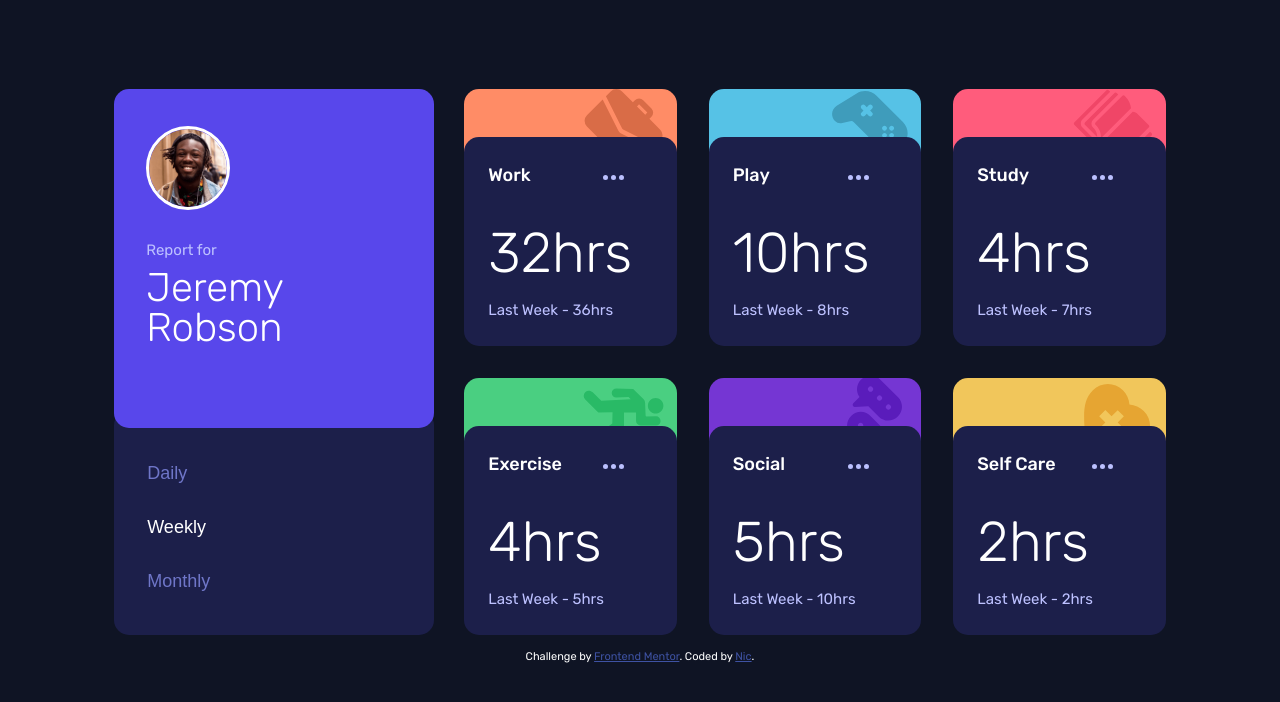
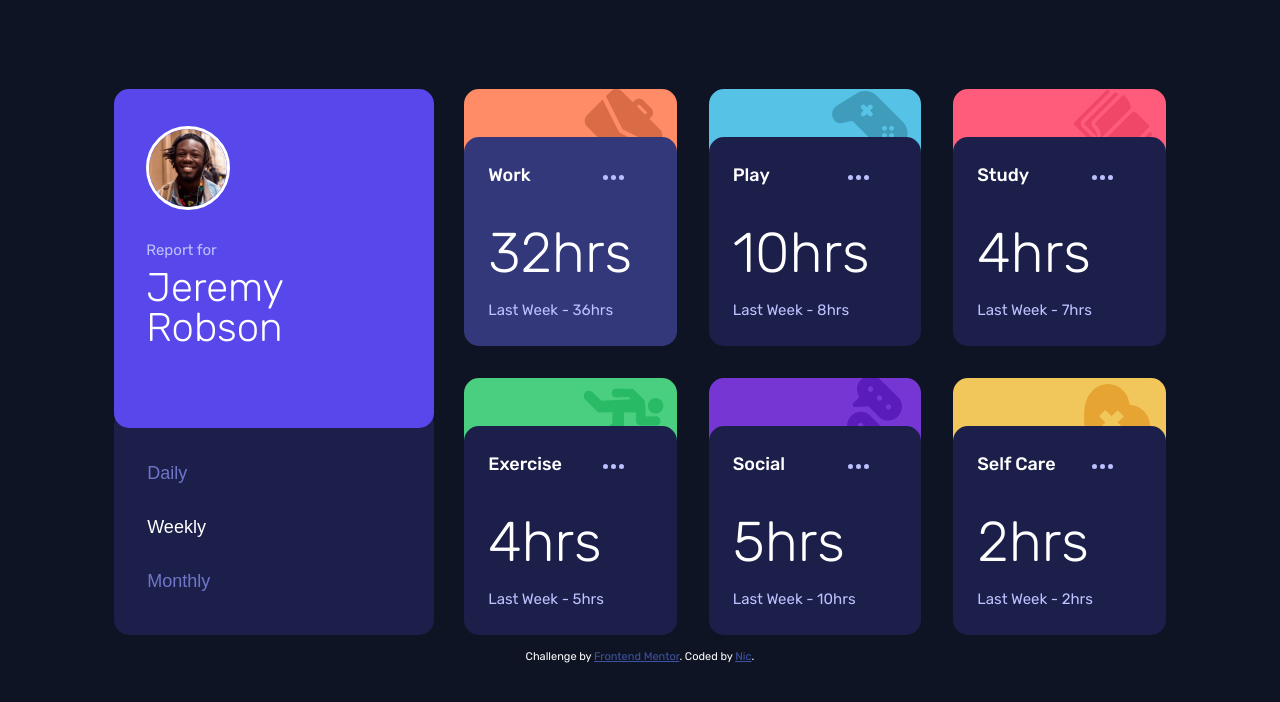
Before and after one commit to nicm42/time-tracking-dashboard, a website built with Vite: page index.html in a window 1280 px wide. In both pictures the pointer is over the element 570 px from the left and 241 px from the top of the page. Built offline with nearby package versions, Linux system fonts and the light colour scheme.

Commit message:
Added stats boxes hover

```diff
--- a/src/_stats.scss
+++ b/src/_stats.scss
@@ -44,10 +44,10 @@
     margin-block-start: 3em;
   }
 
-  /* &:focus,
+  &:focus,
   &:hover {
     background-color: var(--hover-blue);
-  } */
+  }
 
   &::before {
     position: absolute;
```
